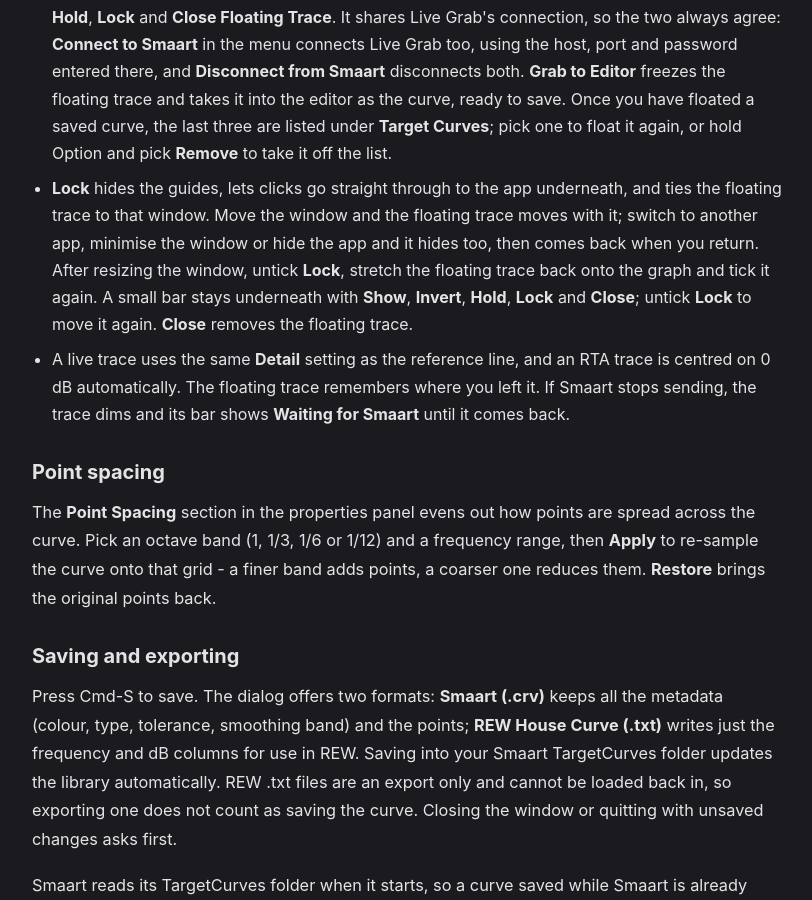
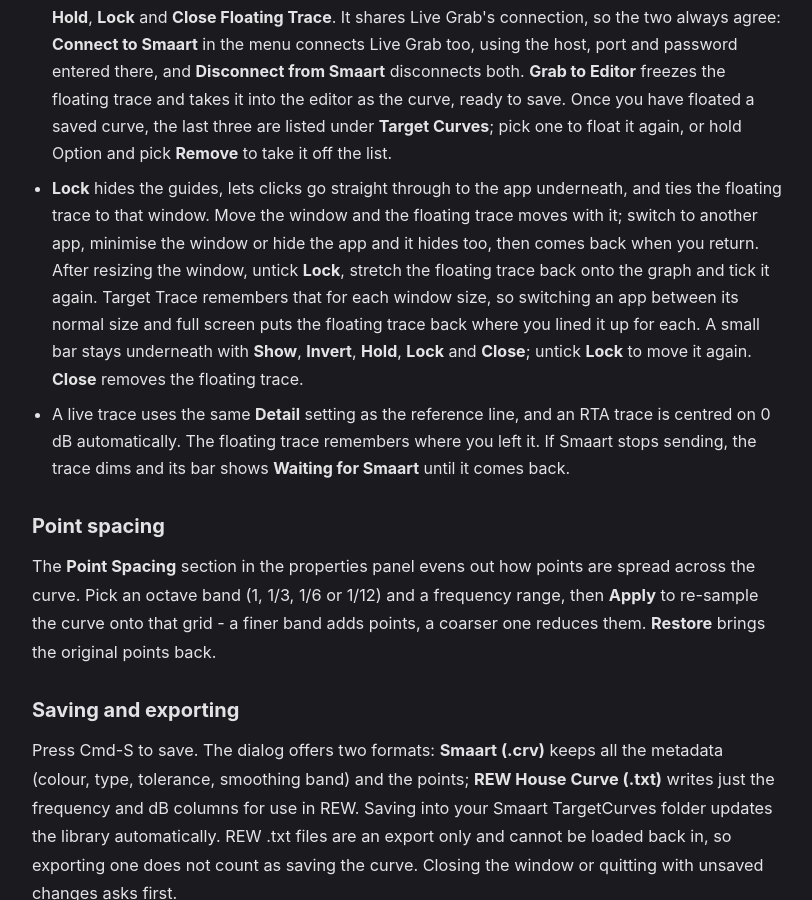
Before and after one commit to BSKapps/bskapps.github.io, a Jekyll site: the page built from articles/target-trace-guide/index.html, in a window 1280 px wide and 900 px high, scrolled down 4611 px. Shown: the whole window, without its empty margins (232-1044 px from the left). Built offline with Jekyll 4.4.1, drawn with Linux system fonts in a browser that asks for light colours.

Commit message:
Target Trace guide: alignment remembered per window size

```diff
--- a/_data/guides/target-trace-guide.json
+++ b/_data/guides/target-trace-guide.json
@@ -198,7 +198,7 @@
             "**Show** hides the trace without closing it, and ticking it brings the trace straight back.",
             "To work with just the floating trace, close the editor window or choose **Hide Target Trace** (Cmd-H). The floating trace stays on screen, and closing the window keeps Target Trace running in the menu bar with no Dock icon. Choose **Open Target Trace** from the menu bar icon to bring the editor back.",
             "**Menu bar:** once connected, the icon lists Smaart's measurements under **RTA** and **TF**. Pick a running one to float it, or another to swap; a tick shows the one floating. It also has **Show**, **Invert**, **Hold**, **Lock** and **Close Floating Trace**. It shares Live Grab's connection, so the two always agree: **Connect to Smaart** in the menu connects Live Grab too, using the host, port and password entered there, and **Disconnect from Smaart** disconnects both. **Grab to Editor** freezes the floating trace and takes it into the editor as the curve, ready to save. Once you have floated a saved curve, the last three are listed under **Target Curves**; pick one to float it again, or hold Option and pick **Remove** to take it off the list.",
-            "**Lock** hides the guides, lets clicks go straight through to the app underneath, and ties the floating trace to that window. Move the window and the floating trace moves with it; switch to another app, minimise the window or hide the app and it hides too, then comes back when you return. After resizing the window, untick **Lock**, stretch the floating trace back onto the graph and tick it again. A small bar stays underneath with **Show**, **Invert**, **Hold**, **Lock** and **Close**; untick **Lock** to move it again. **Close** removes the floating trace.",
+            "**Lock** hides the guides, lets clicks go straight through to the app underneath, and ties the floating trace to that window. Move the window and the floating trace moves with it; switch to another app, minimise the window or hide the app and it hides too, then comes back when you return. After resizing the window, untick **Lock**, stretch the floating trace back onto the graph and tick it again. Target Trace remembers that for each window size, so switching an app between its normal size and full screen puts the floating trace back where you lined it up for each. A small bar stays underneath with **Show**, **Invert**, **Hold**, **Lock** and **Close**; untick **Lock** to move it again. **Close** removes the floating trace.",
             "A live trace uses the same **Detail** setting as the reference line, and an RTA trace is centred on 0 dB automatically. The floating trace remembers where you left it. If Smaart stops sending, the trace dims and its bar shows **Waiting for Smaart** until it comes back."
           ]
         }
```
